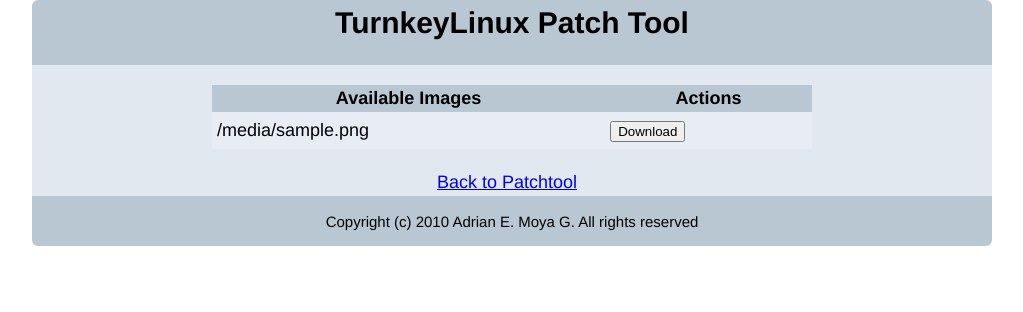
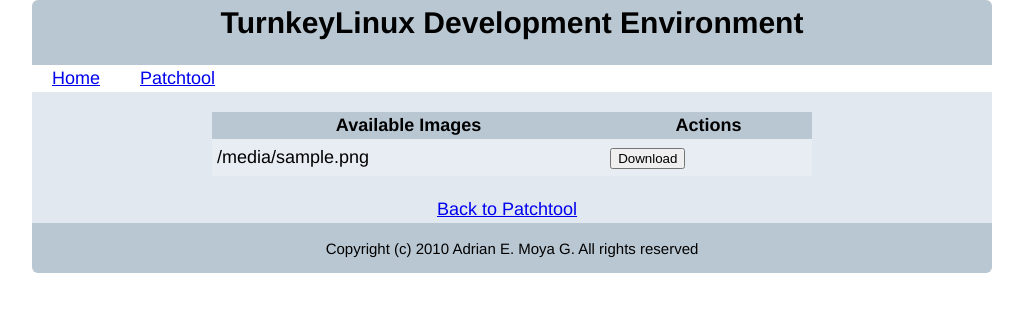
Before and after one commit to adrianmoya/tkldevenv_webapp, a Django app: template templates/patchtool/listimages.html in a window 1280 px wide. Shown: the top 312 px of the page, without its empty margins (128-1151 px from the left). Run offline with Django 3.2, Linux system fonts and the light colour scheme; the template is opened without the code that fills it: most values are stand-ins (such as "Sample title", 1, 10 or a date in 2020).

Commit message:
Index page listing projects and starting the menu

```diff
--- a/media/css/tkldevenv.css
+++ b/media/css/tkldevenv.css
@@ -1,4 +1,4 @@
-#credits, h1 {
+#credits, h1, h2, h3 {
   text-align: center;
 }
 
@@ -67,24 +67,37 @@
   width: 150px;
 }
 
-#baseimagetable{
+#baseimagetable, #projectlisttable{
   margin-left: auto;
   margin-top: 20px;
   margin-right: auto;
+  width: 600px;
 }
 
-#baseimagetable .odd{
+#baseimagetable .odd, #projectlisttable .odd{
   background: #e8edf4;
 }
 
-#baseimagetable .even{
+#baseimagetable .even, #projectlisttable .even{
   background: #e2e8ef;
 }
 
-#baseimagetable th{
+#baseimagetable th, #projectlisttable th{
   background: #b9c7d2;
 }
 
-#baseimagetable td{
+#baseimagetable td, #projectlisttable td{
   padding: 5px;
 }
+
+#nav {
+  margin: 0px;
+  padding: 0px;
+}
+
+#nav li {
+  margin: 0px;
+  padding: 0px;
+  display: inline;
+  padding: 10px 20px 10px 20px;
+}
--- a/templates/base.html
+++ b/templates/base.html
@@ -1,7 +1,7 @@
 <!DOCTYPE html PUBLIC "-//W3C//DTD XHTML 1.0 Strict//EN" "http://www.w3.org/TR/xhtml1/DTD/xhtml1-strict.dtd">
 <html xmlns="http://www.w3.org/1999/xhtml" xml:lang="en" lang="en">
 <head>
-<title>TurnkeyLinux patch tool</title>
+<title>TurnkeyLinux Development Environment</title>
 <link rel="stylesheet" href="/site_media/css/reset.css" />
 <link rel="stylesheet" href="/site_media/css/text.css" />
 <link rel="stylesheet" href="/site_media/css/960.css" />
@@ -11,9 +11,12 @@
 <body>
 <div id="header" class="container_12 roundTop">
 <div id="title" class="grid_12">
-<h1>TurnkeyLinux Patch Tool</h1>
+<h1>TurnkeyLinux Development Environment</h1>
 </div>
 <div class="clear"></div>
+</div>
+<div id="menu" class="container_12">
+	<ul id="nav"><li><a href="/">Home</a></li><li><a href="/patchtool">Patchtool</a></li></ul>
 </div>
 <div id="content" class="container_12">
 <div class="grid_12">
--- a/templates/patchtool/listimages.html
+++ b/templates/patchtool/listimages.html
@@ -1,6 +1,6 @@
 {% extends "base.html" %}
 {% block content %}
-<table width="600px" id="baseimagetable">
+<table id="baseimagetable">
    <thead>
       <tr><th>Available Images</th><th>Actions</th></tr>
    </thead>
--- a/urls.py
+++ b/urls.py
@@ -1,5 +1,6 @@
 from django.conf.urls.defaults import *
 from django.conf import settings
+from tkldevenv.views import *
 
 # Uncomment the next two lines to enable the admin:
 # from django.contrib import admin
@@ -10,6 +11,7 @@
     (r'^patchtool/', include('tkldevenv.patchtool.urls')),
     (r'^site_media/(?P<path>.*)$', 'django.views.static.serve',
         {'document_root': settings.STATIC_DOC_ROOT}),
+    (r'^$', main)
 
     # Uncomment the admin/doc line below to enable admin documentation:
     # (r'^admin/doc/', include('django.contrib.admindocs.urls')),
```
Also changed, not shown: 1 other file.
